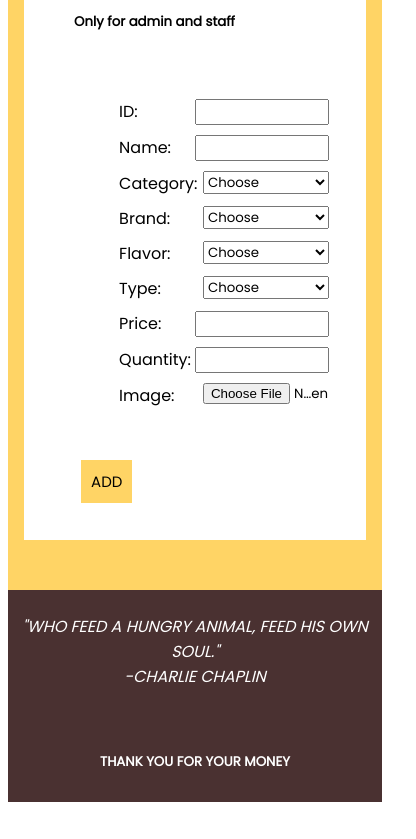
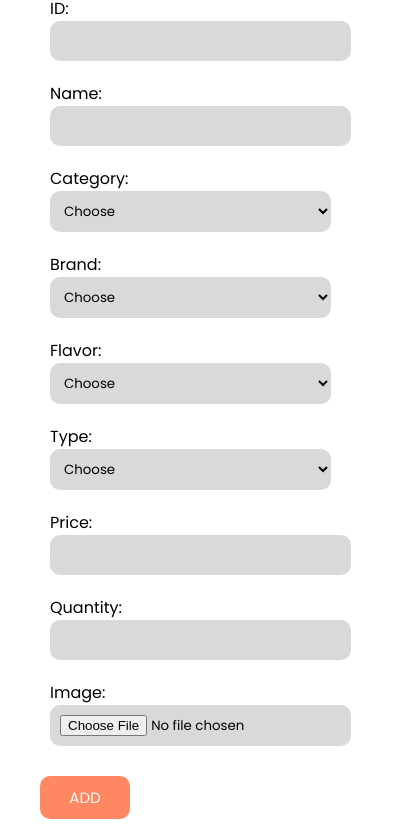
Before and after one commit to Bew-P/PetSki, a plain HTML site: page html/addproduct.html in a window 390 px wide. Shown: the part 249-1088 px from the top of the page, 416 px wide, since content can reach past the window. Before the commit the page ends 1059 px from the top, so only its background shows below. Drawn offline with Linux system fonts and the light colour scheme.

Commit message:
edit addproduct

```diff
--- a/css/addproduct.css
+++ b/css/addproduct.css
@@ -1,88 +1,85 @@
-*{
-  font-family: Poppins,Helvetica,sans-serif;
+
+* {
+  font-family: 'Poppins',sans-serif;
   text-decoration: none;
-
-  /* background-color: #FFD465; */
 }
 
-/* header{
-
-} */
-#h2{
-  margin: auto;
-  /* border-style: solid; */
-  /* border-radius: 50px; */
-  /* border-color: white; */
-  text-align: left;
-
+body {
+  margin: 0;
 }
 
-#h5{
-  text-decoration-color: gray;
+#h2, #h5 {
+  margin-left: 150px;
+}
 
-}
-/* #form{
-  margin: auto;
-  border-style: solid;
-  border-radius: 20px;
-  border-color: white;
-  width: 75%;
-  text-align:justify;
-  word-spacing: 50px;
-} */
-
-#idform{
+#idform {
   width: 70%;
-  margin: 50px;
+  margin-right: auto;
+  margin-left: auto;
   background-color: #FFFFFF;
   text-align: left;
   padding: 30px;
   padding-top: 50px;
   padding-left: 50px;
+  box-shadow: 0px 0px 10px 0px rgba(0, 0, 0, 0.2);
 }
 
-#formC{
+#formC {
+  width: 80%;
+  margin-left: 150px;
+  margin-right: 150px;
+  margin-top: 20px;
+}
+
+.rows {
+  width: 80%;
+  display: block;
+}
+
+.column {
   width: 100%;
-  padding: 40px;
-  /* margin: 50%; */
-}
-.rows{
-  width: 80%;
-  display:block;
-
-}
-.column{
-  width:100%;
   display: inline-block;
   margin: 5px;
-}
-.theLabels{
-  width:30%;
-  float:left;
-}
-.theInputs{
-  width:60%;
-  float:right;
-}
-.button{
-  background-color: #FFD465;
-  border :none;
-  color: black;
-  padding: 10px;
-  text-align: center;
-  display: inline-block;
-  font-size: 15px;
-  margin: 7px;
-
+  margin-top: 20px;
 }
 
-main{
+.theLabels {
+  width: 30%;
+  float: left;
+}
+
+.theInputs {
+  background-color: #D9D9D9;
+  border-radius: 10px;
+  padding: 10px;
+  border: none;
+  width: 60%;
+  float: right;
+}
+
+.button {
+  /* margin: 0 auto; */
+  /* display: inline-flex; */
+  background-color: #FF8862;
+  border: none;
+  border-radius: 10px;
+  color: rgb(255, 255, 255);
+  padding: 10px;
+  width: 90px;
+  text-align: center;
+  font-size: 15px;
+  margin-top: 20px;
+  margin-left: 150px;
+}
+
+.button:hover {
+  background-color: #6A67FF;
+}
+
+main {
   background-color: #FFD465;
-  display: flex;
-  flex-direction: column; /* Enable flexbox layout */
-  justify-content: center;
-  align-items: center;
 }
+
 nav {
   background-color: #4A3131;
   padding: 0px;
@@ -123,3 +120,37 @@ footer {
   text-align: center;
   color: #FFFFFF;
 }
+
+@media screen and (max-width: 768px) {
+  #h2, #h5 {
+    margin-left: 20px;
+  }
+
+  #idform {
+    width: 90%;
+    padding: 20px;
+  }
+
+  #formC {
+    width: 100%;
+    margin-left: 20px;
+    margin-right: 20px;
+  }
+
+  .column {
+    width: 100%;
+    margin: 10px;
+  }
+
+  .theLabels, .theInputs {
+    width: 100%;
+    float: none;
+  }
+
+  .button {
+    margin: 0 auto;
+    display: block;
+    margin-top: 20px;
+    margin-left: 20px;
+  }
+}
--- a/css/product.css
+++ b/css/product.css
@@ -180,7 +180,7 @@ header h1 {
 }
 
 .product h2 {
-    font-family: 'Poppins regular', sans-serif;
+    font-family: 'Poppins', sans-serif;
     font-size: 1.2rem;
 }
 
--- a/css/productdetail.css
+++ b/css/productdetail.css
@@ -3,6 +3,7 @@
     margin: 0px;
     text-decoration: none;
 }
+
 nav {
     background-color: #4A3131;
     padding: 0px;
@@ -75,7 +76,7 @@ nav img {
 }
 
 .product-price {
-    font-family: 'Poppins semibold',sans-serif;
+    font-family: 'Poppins semibold', sans-serif;
     margin-top: 20px;
     margin-left: 40px;
     font-size: 24px;
@@ -180,12 +181,14 @@ nav img {
 .qty-count--minus {
     border: 0;
     /* border-right: 1px solid #e2e2e2; */
-    background-color: #FF8862;;
+    background-color: #FF8862;
+    ;
     border-radius: 5px;
 }
 
 .qty-count--add {
-    background-color: #FF8862;;
+    background-color: #FF8862;
+    ;
     border-radius: 5px;
     /* border-left: 1px solid #e2e2e2; */
 }
@@ -201,13 +204,22 @@ nav img {
     border-color: transparent;
 } */
 
+
+footer {
+    background-color: #4A3131;
+    padding: 2vw;
+    text-align: center;
+    color: #FFFFFF;
+}
+
+
 @media screen and (max-width: 768px) {
     .product-detail-container {
         flex-direction: column;
     }
 
     .product-name {
-       margin-left: 5px;
+        margin-left: 5px;
     }
 
     .product-price {
```
Also changed, not shown: html/product.html (+6 -0 lines), html/productdetail.html (+10 -2 lines), 1 other file.
